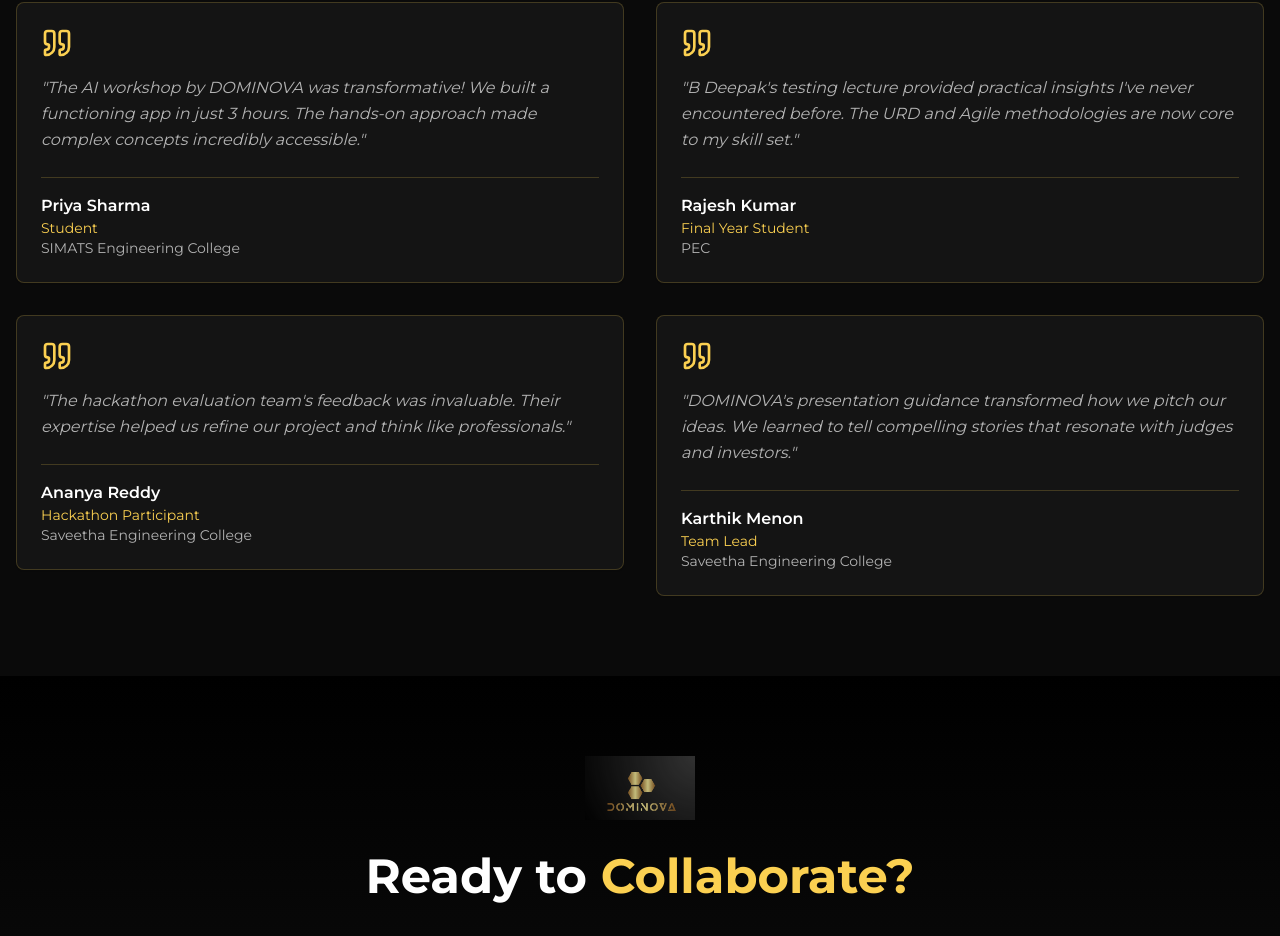
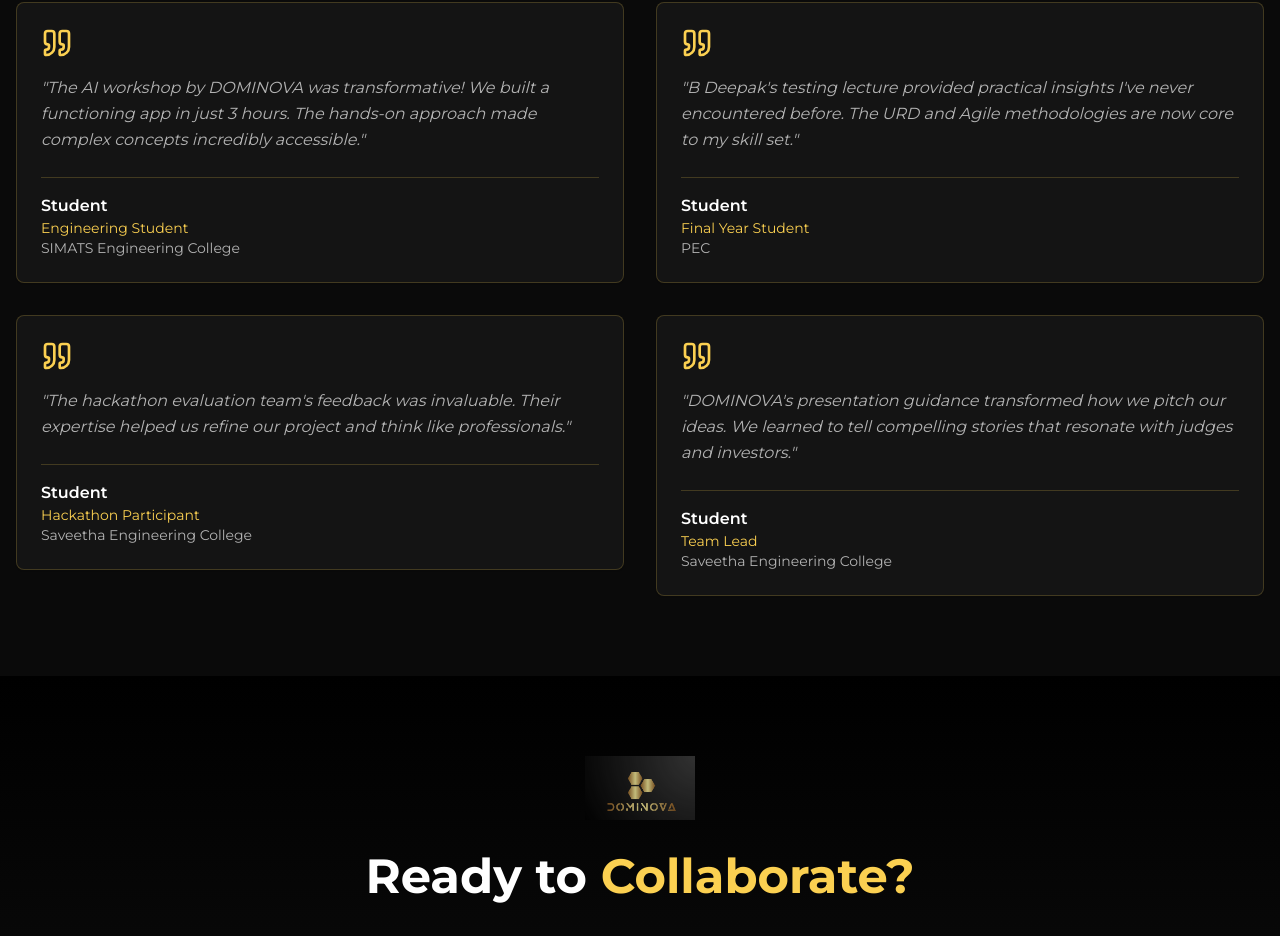
Before and after one commit to dominovaoffice/dominova-portfolio-showcase, a React (Vite) app: page / in a window 1280 px wide. Shown: the part 4739-5675 px from the top of the page. Built offline with nearby package versions, Linux system fonts and the light colour scheme; the HTML template or start-up script is replaced by a standard one.

Commit message:
Fix: Remove student names from testimonials

```diff
--- a/src/pages/Index.tsx
+++ b/src/pages/Index.tsx
@@ -114,25 +114,25 @@ const Index = () => {
   const testimonials = [
     {
       quote: "The AI workshop by DOMINOVA was transformative! We built a functioning app in just 3 hours. The hands-on approach made complex concepts incredibly accessible.",
-      author: "Priya Sharma",
-      role: "Student",
+      author: "Student",
+      role: "Engineering Student",
       institution: "SIMATS Engineering College"
     },
     {
       quote: "B Deepak's testing lecture provided practical insights I've never encountered before. The URD and Agile methodologies are now core to my skill set.",
-      author: "Rajesh Kumar",
+      author: "Student",
       role: "Final Year Student",
       institution: "PEC"
     },
     {
       quote: "The hackathon evaluation team's feedback was invaluable. Their expertise helped us refine our project and think like professionals.",
-      author: "Ananya Reddy",
+      author: "Student",
       role: "Hackathon Participant",
       institution: "Saveetha Engineering College"
     },
     {
       quote: "DOMINOVA's presentation guidance transformed how we pitch our ideas. We learned to tell compelling stories that resonate with judges and investors.",
-      author: "Karthik Menon",
+      author: "Student",
       role: "Team Lead",
       institution: "Saveetha Engineering College"
     }
```
